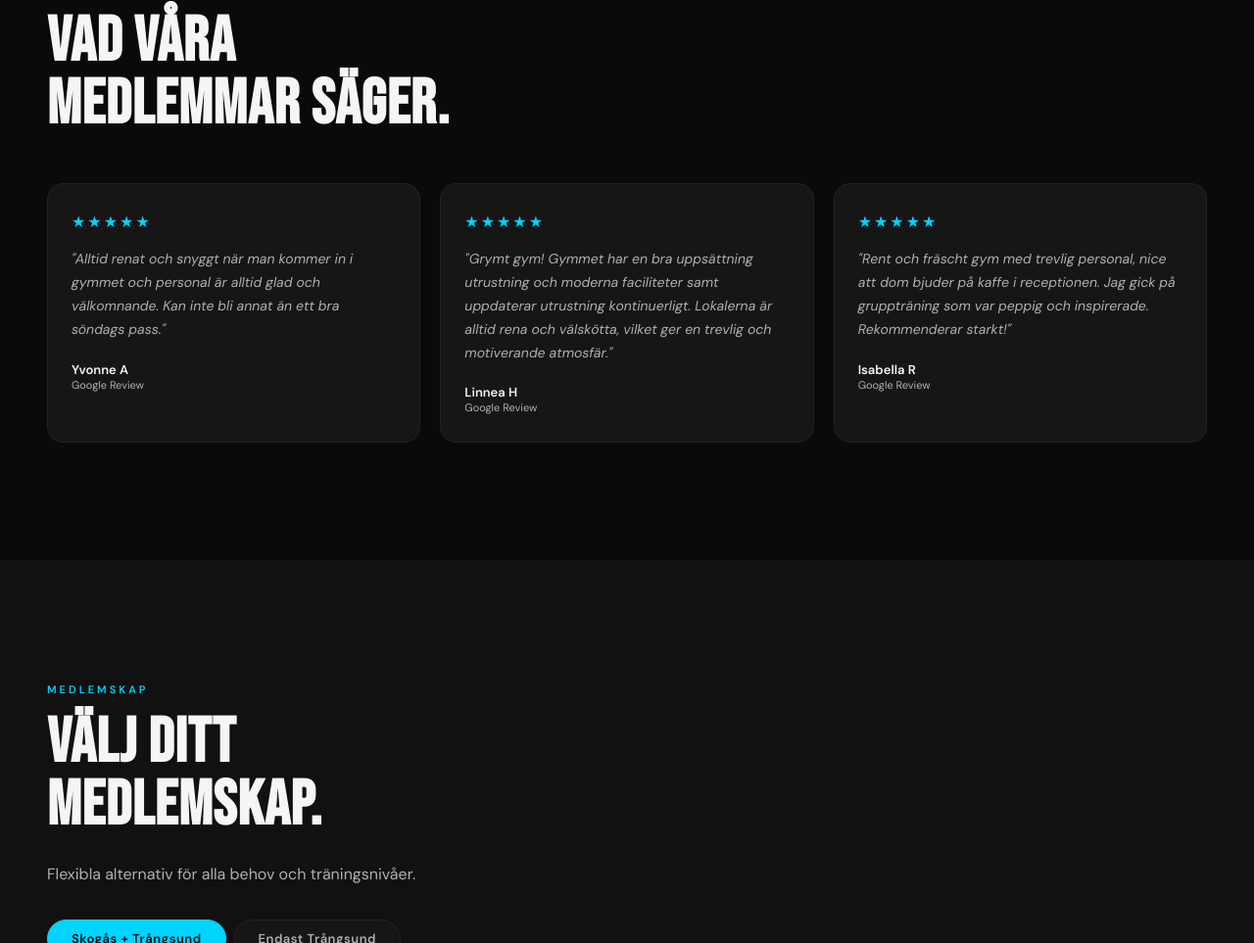
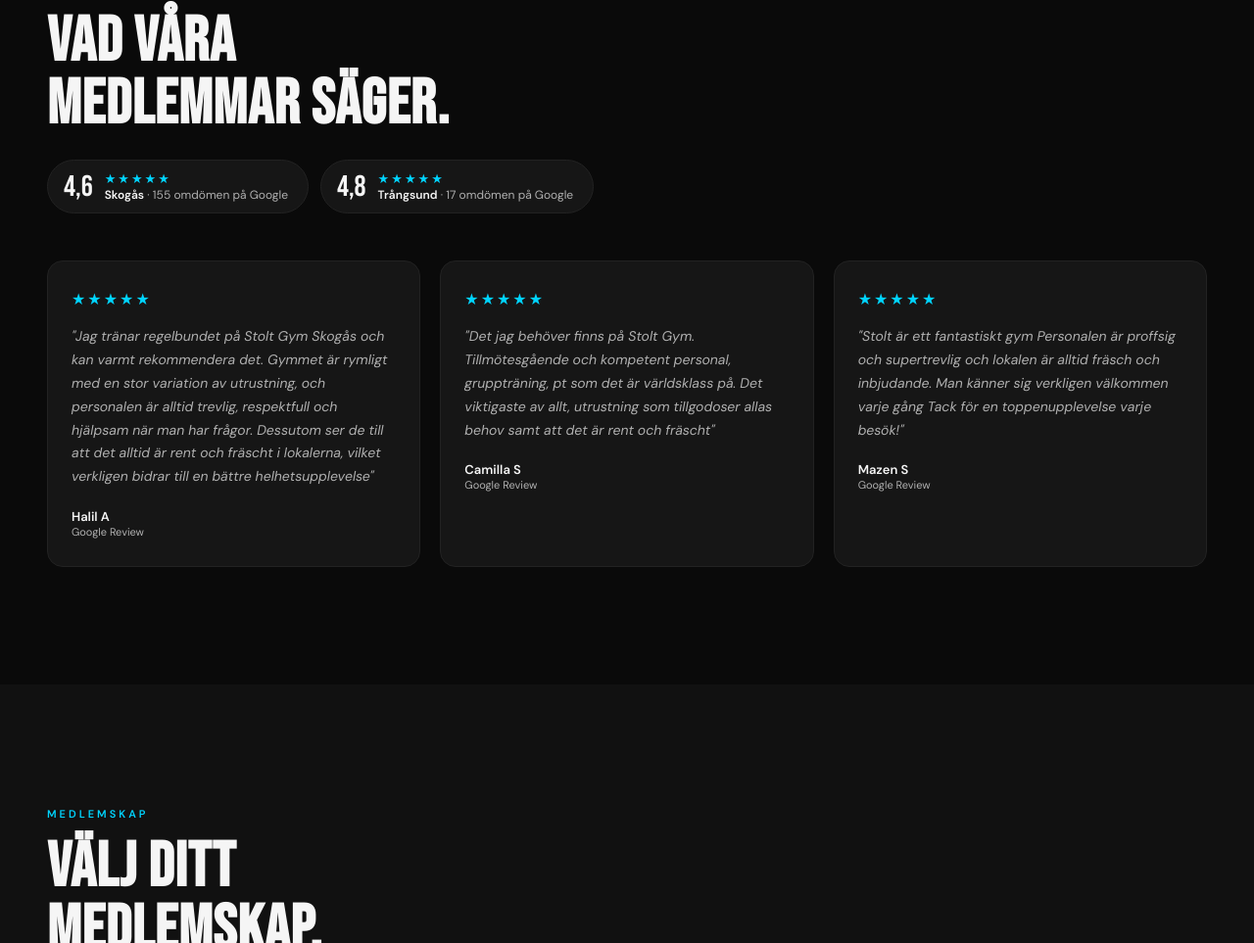
Before and after one commit to rezdarbakri-star/stoltgym, a plain HTML site: page index.html in a window 1280 px wide. Shown: the part 7841-8804 px from the top of the page at 98% size. Drawn offline with Linux system fonts and the light colour scheme.

Commit message:
Riktiga Google-recensioner och betyg i recensionssektionen

```diff
--- a/index.html
+++ b/index.html
@@ -1025,6 +1025,23 @@
       color: var(--white-soft);
     }
 
+    .reviews-ratings {
+      display: flex; flex-wrap: wrap; gap: 12px;
+      margin-top: 8px;
+    }
+    .rating-pill {
+      display: flex; align-items: center; gap: 12px;
+      background: var(--dark-card); border: 1px solid var(--dark-border);
+      border-radius: 999px; padding: 10px 20px 10px 16px;
+      color: var(--white); text-decoration: none;
+      transition: border-color .2s;
+    }
+    .rating-pill:hover { border-color: var(--accent); }
+    .rating-score { font-family: var(--font-display); font-size: 30px; line-height: 1; }
+    .rating-stars { color: var(--accent); font-size: 13px; letter-spacing: 2px; display: block; }
+    .rating-meta { font-size: 12px; color: var(--white-soft); display: block; }
+    .rating-meta strong { color: var(--white); font-weight: 600; }
+
     /* ===== PRICING PREVIEW ===== */
     .pricing-section { background: var(--dark); }
     .pricing-tabs {
@@ -1887,24 +1904,34 @@
   <section class="reviews-section">
     <span class="section-tag reveal">Recensioner</span>
     <h2 class="section-title reveal">VAD VÅRA<br>MEDLEMMAR SÄGER.</h2>
+    <div class="reviews-ratings reveal">
+      <a class="rating-pill" href="https://www.google.com/maps/place/Stolt+Gym+Skog%C3%A5s/@59.2177681,18.1530023,17z/data=!4m8!3m7!1s0x465f7bd4f14f9ddf:0xd5c47d5527844294!8m2!3d59.2177681!4d18.1530023!9m1!1b1!16s%2Fg%2F11t04yqpr2" target="_blank" rel="noopener">
+        <span class="rating-score">4,6</span>
+        <span><span class="rating-stars">&#9733;&#9733;&#9733;&#9733;&#9733;</span><span class="rating-meta"><strong>Skogås</strong> · 155 omdömen på Google</span></span>
+      </a>
+      <a class="rating-pill" href="https://www.google.com/maps/search/?api=1&query=Stolt+Gym+Tr%C3%A5ngsund" target="_blank" rel="noopener">
+        <span class="rating-score">4,8</span>
+        <span><span class="rating-stars">&#9733;&#9733;&#9733;&#9733;&#9733;</span><span class="rating-meta"><strong>Trångsund</strong> · 17 omdömen på Google</span></span>
+      </a>
+    </div>
 
     <div class="reviews-grid">
       <div class="review-card reveal">
         <div class="review-stars">&#9733;&#9733;&#9733;&#9733;&#9733;</div>
-        <blockquote>"Alltid renat och snyggt när man kommer in i gymmet och personal är alltid glad och välkomnande. Kan inte bli annat än ett bra söndags pass."</blockquote>
-        <div class="review-author">Yvonne A</div>
+        <blockquote>"Jag tränar regelbundet på Stolt Gym Skogås och kan varmt rekommendera det. Gymmet är rymligt med en stor variation av utrustning, och personalen är alltid trevlig, respektfull och hjälpsam när man har frågor. Dessutom ser de till att det alltid är rent och fräscht i lokalerna, vilket verkligen bidrar till en bättre helhetsupplevelse"</blockquote>
+        <div class="review-author">Halil A</div>
         <div class="review-source">Google Review</div>
       </div>
       <div class="review-card reveal">
         <div class="review-stars">&#9733;&#9733;&#9733;&#9733;&#9733;</div>
-        <blockquote>"Grymt gym! Gymmet har en bra uppsättning utrustning och moderna faciliteter samt uppdaterar utrustning kontinuerligt. Lokalerna är alltid rena och välskötta, vilket ger en trevlig och motiverande atmosfär."</blockquote>
-        <div class="review-author">Linnea H</div>
+        <blockquote>"Det jag behöver finns på Stolt Gym. Tillmötesgående och kompetent personal, gruppträning, pt som det är världsklass på. Det viktigaste av allt, utrustning som tillgodoser allas behov samt att det är rent och fräscht"</blockquote>
+        <div class="review-author">Camilla S</div>
         <div class="review-source">Google Review</div>
       </div>
       <div class="review-card reveal">
         <div class="review-stars">&#9733;&#9733;&#9733;&#9733;&#9733;</div>
-        <blockquote>"Rent och fräscht gym med trevlig personal, nice att dom bjuder på kaffe i receptionen. Jag gick på gruppträning som var peppig och inspirerade. Rekommenderar starkt!"</blockquote>
-        <div class="review-author">Isabella R</div>
+        <blockquote>"Stolt är ett fantastiskt gym Personalen är proffsig och supertrevlig och lokalen är alltid fräsch och inbjudande. Man känner sig verkligen välkommen varje gång Tack för en toppenupplevelse varje besök!"</blockquote>
+        <div class="review-author">Mazen S</div>
         <div class="review-source">Google Review</div>
       </div>
     </div>
```
